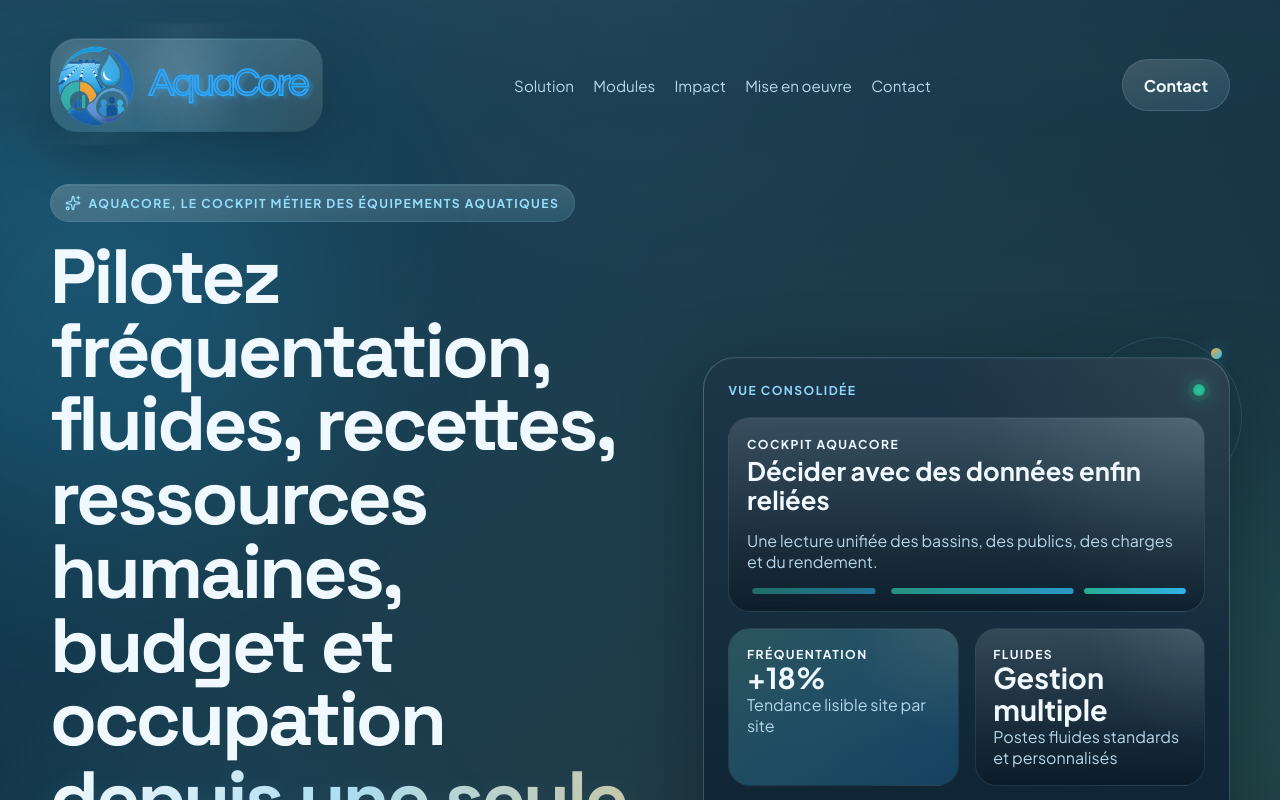
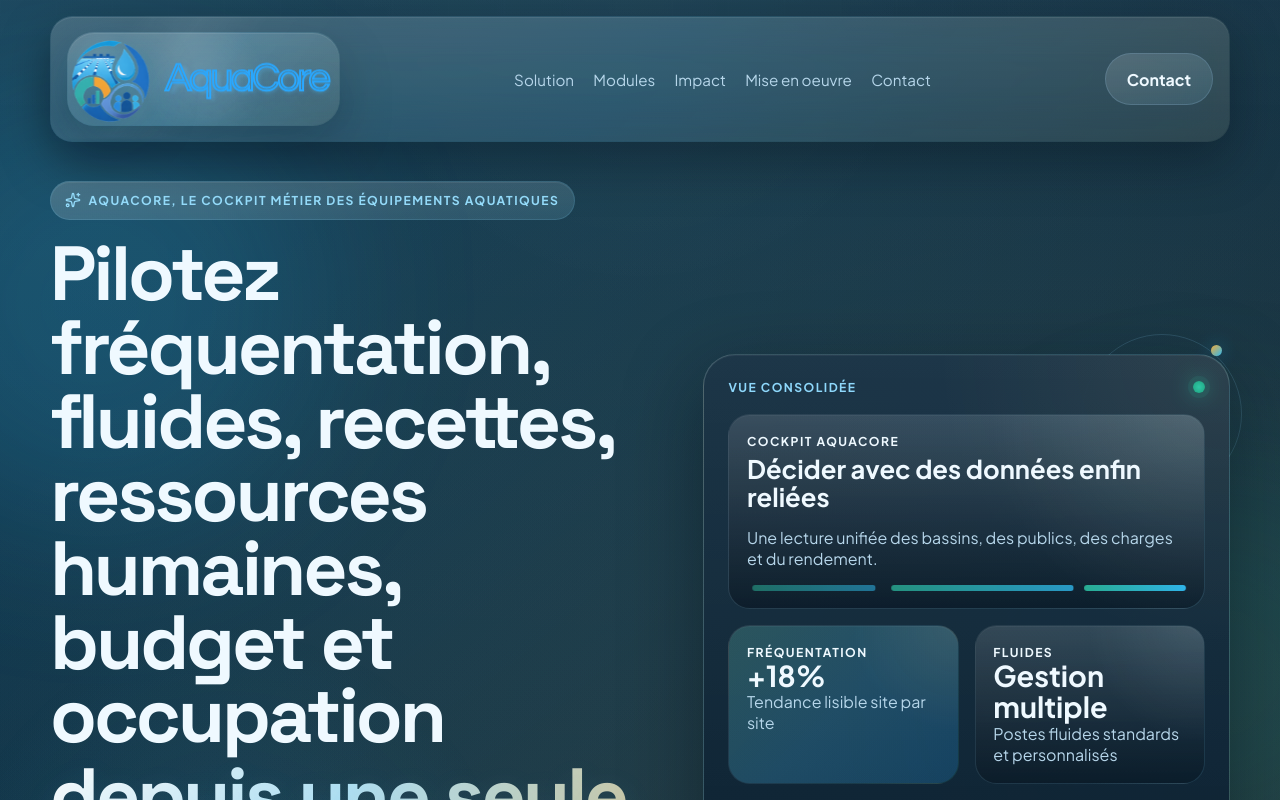
Before and after one commit to fabricelynk-cyber/Aquacore-Site, a React (Vite) app: page / in a window 1280 px wide. Shown: the top 800 px of the page. Built offline with nearby package versions, Linux system fonts and the light colour scheme.

Commit message:
Keep header and brand presentation stable

```diff
--- a/src/App.tsx
+++ b/src/App.tsx
@@ -310,7 +310,6 @@
 
 export default function App() {
   const [contactError, setContactError] = useState("");
-  const [isScrolled, setIsScrolled] = useState(false);
   const contactSuccess =
     typeof window !== "undefined" &&
     new URLSearchParams(window.location.search).get("contact") === "success";
@@ -351,23 +350,6 @@
       return;
     }
 
-    const syncScrollState = () => {
-      setIsScrolled(window.scrollY > 18);
-    };
-
-    syncScrollState();
-    window.addEventListener("scroll", syncScrollState, { passive: true });
-
-    return () => {
-      window.removeEventListener("scroll", syncScrollState);
-    };
-  }, []);
-
-  useEffect(() => {
-    if (typeof window === "undefined") {
-      return;
-    }
-
     const elements = Array.from(document.querySelectorAll<HTMLElement>("[data-reveal]"));
 
     if (!("IntersectionObserver" in window)) {
@@ -402,7 +384,7 @@
       <div className="ambient ambient-left" />
       <div className="ambient ambient-right" />
 
-      <header className={`topbar${isScrolled ? " topbar-scrolled" : ""}`}>
+      <header className="topbar">
         <a
           className="brand brand-hero-signature"
           href="#hero"
@@ -410,7 +392,6 @@
           onMouseMove={setInteractivePointer}
           onMouseLeave={clearInteractivePointer}
         >
-          <BrandCubeReveal />
           <span className="brand-capsule" aria-hidden="true">
             <span className="brand-mark-shell">
               <span className="brand-mark-aura" />
--- a/src/index.css
+++ b/src/index.css
@@ -134,19 +134,8 @@
   justify-content: space-between;
   gap: 1rem;
   margin-top: 1rem;
-  padding: 1.4rem 0 0.8rem;
+  padding: 0.95rem 1rem;
   border-radius: 1.4rem;
-  transition:
-    background 220ms ease,
-    border-color 220ms ease,
-    box-shadow 220ms ease,
-    backdrop-filter 220ms ease,
-    padding 220ms ease,
-    transform 220ms ease;
-}
-
-.topbar-scrolled {
-  padding: 0.95rem 1rem;
   background:
     linear-gradient(180deg, rgba(255, 255, 255, 0.08), rgba(255, 255, 255, 0.02)) padding-box,
     linear-gradient(135deg, rgba(255, 255, 255, 0.12), rgba(122, 215, 255, 0.12), rgba(255, 216, 143, 0.08)) border-box;
@@ -186,21 +175,10 @@
   box-shadow:
     0 22px 54px rgba(1, 11, 20, 0.22),
     inset 0 1px 0 rgba(255, 255, 255, 0.08);
-  animation: brand-stage-arrive 1900ms 360ms cubic-bezier(0.22, 0.75, 0.2, 1) both;
   transition:
     transform 900ms cubic-bezier(0.16, 1, 0.3, 1),
     box-shadow 700ms ease,
     background 700ms ease;
-}
-
-.brand-cube-reveal {
-  position: absolute;
-  z-index: 8;
-  inset: 0;
-  width: 100%;
-  height: 100%;
-  pointer-events: none;
-  transform: translateZ(88px);
 }
 
 .brand-capsule::before {
@@ -240,7 +218,6 @@
   width: clamp(4.9rem, 6.1vw, 5.9rem);
   height: clamp(4.9rem, 6.1vw, 5.9rem);
   transform-style: preserve-3d;
-  animation: brand-mark-arrive 2050ms 420ms cubic-bezier(0.22, 0.75, 0.2, 1) both;
 }
 
 .brand-mark-aura {
@@ -288,7 +265,6 @@
   transform-style: preserve-3d;
   min-width: max-content;
   padding-right: 0.2rem;
-  animation: brand-wordmark-arrive 2200ms 500ms cubic-bezier(0.22, 0.75, 0.2, 1) both;
 }
 
 .brand-wordmark {
```
